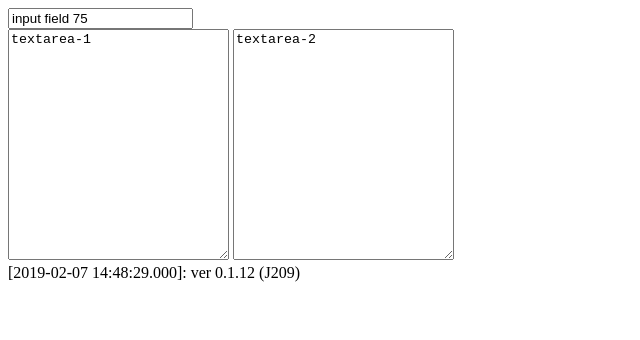
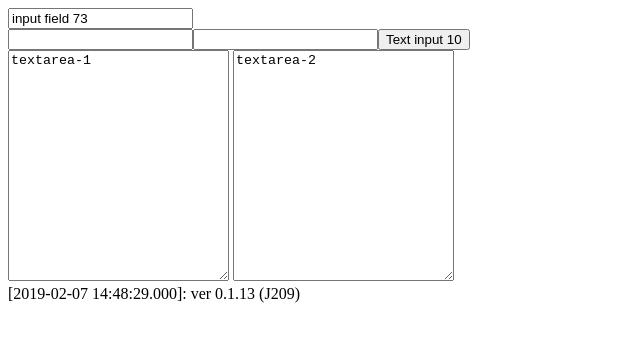
Before and after one commit to MaixEqu/reactts4, a React (Create React App) app: page / in a window 1280 px wide. Shown: the top 340 px of the page, without its empty margins (0-640 px from the left). Built offline with nearby package versions, Linux system fonts and the light colour scheme.

Commit message:
two input fields test, ver 0.1.13 (J209)

```diff
--- a/src/App.tsx
+++ b/src/App.tsx
@@ -1,7 +1,7 @@
 import React, { Component } from 'react';
 import * as mx from './mxlibcut';
 
-const sVersion = "ver 0.1.12 (J209)";
+const sVersion = "ver 0.1.13 (J209)";
 
 export class App extends Component {
   render() {
@@ -11,6 +11,7 @@ export class App extends Component {
       <div className="App">
         <header className="App-header">
           <div id="input"></div>
+          <div id="button"></div>
           <div id="textareas"></div>
         </header>
         <footer>{time_ver}</footer>
@@ -31,9 +32,9 @@ export class Textareas extends React.Component {
   render() {
     return (
       <div>
-        <textarea cols={25} rows={15} onChange={this.onChange2.bind(this)} defaultValue="textarea-1" />
+        <textarea name="t1" cols={25} rows={15} onChange={this.onChange1.bind(this)} defaultValue="textarea-1" />
         <span> </span>
-        <textarea cols={25} rows={15} onChange={this.onChange2.bind(this)} defaultValue="textarea-2" />
+        <textarea name="t2" cols={25} rows={15} onChange={this.onChange2.bind(this)} defaultValue="textarea-2" />
       </div>
     );
   }
@@ -43,12 +44,88 @@ export class Input extends React.Component {
   onChange = (event: React.ChangeEvent<HTMLInputElement>):void => {
     console.log("valueI: ", event.target.value);
     console.log("defaultValueI: ", event.target.defaultValue);
+    this.set(mx.sFTime(), event);
+    console.log("valueI new: ", event.target.value);
+  }
+  set = (value: string, event: React.ChangeEvent<HTMLInputElement>) => {
+    event.target.value = value;
   }
   render() {
     return (
       <div>
-        <input type="text" onChange={this.onChange.bind(this)} defaultValue="input field 75" /><br/>
+        <input type="text" onChange={this.onChange.bind(this)} defaultValue="input field 73" /><br/>
       </div>
     );
   }
 }
+
+interface IState {
+  input: string;
+  input1: string;
+  input2: string;
+}
+interface IProps {}
+export class Button extends React.Component<IProps, IState> {
+  constructor(props: IProps) {
+    super(props);
+    this.state = {
+        input: 'Play 8',
+        input1: '1',
+        input2: '2'
+    };
+  }
+  //state: IState = { input: "dfsf" };
+  getState(): string { return this.state.input || "" };
+  handleChange = (e: React.ChangeEvent<HTMLInputElement>) => {
+    this.setState({ input: e.target.value });
+    console.log(this.state.input + " >> " + mx.sFTime());
+  }
+  handleChange1 = (e: React.ChangeEvent<HTMLInputElement>) => {
+    this.setState({ input1: e.target.value });
+    console.log(mx.sFTime()+". 1:"+this.state.input1+", 2:"+this.state.input2);
+  }
+  handleChange2 = (e: React.ChangeEvent<HTMLInputElement>) => {
+    this.setState({ input2: e.target.value });
+    console.log(mx.sFTime()+". 1:"+this.state.input1+", 2:"+this.state.input2);
+  }
+
+  handleClick(e: React.MouseEvent<HTMLInputElement>) {
+    console.log(this.getState() + mx.sFTime());
+  }
+
+  render() {
+    return (
+      <div>
+        <input name="mxinput1" type="text" onChange={ this.handleChange1 } />
+        <input name="mxinput2" type="text" onChange={ this.handleChange2 } />
+        <input
+          type="button"
+          name="mxbutton"
+          value="Text input 10"
+          onClick={ this.handleClick }
+        />
+      </div>
+    );
+  }
+}
+export class Button2 extends React.Component {
+  handleClick() {
+    if (this.refs.myInput !== null) {
+    	var input: any = this.refs.myInput;
+			var inputValue = input.value;
+      alert("Input is " + inputValue);
+    }
+  }
+  render() {
+    return (
+      <div>
+        <input type="text" ref="myInput" />
+        <input
+          type="button"
+          value="Text input 2"
+          onClick={this.handleClick}
+        />
+      </div>
+    );
+  }
+};
--- a/src/index.tsx
+++ b/src/index.tsx
@@ -4,4 +4,5 @@ import * as App from './App';
 
 ReactDOM.render(<App.App />, document.getElementById('root'));
 ReactDOM.render(<App.Textareas />, document.getElementById('textareas'));
-ReactDOM.render(<App.Input/>, document.getElementById('input'));
+ReactDOM.render(<App.Input />, document.getElementById('input'));
+ReactDOM.render(<App.Button />, document.getElementById('button'));
```
